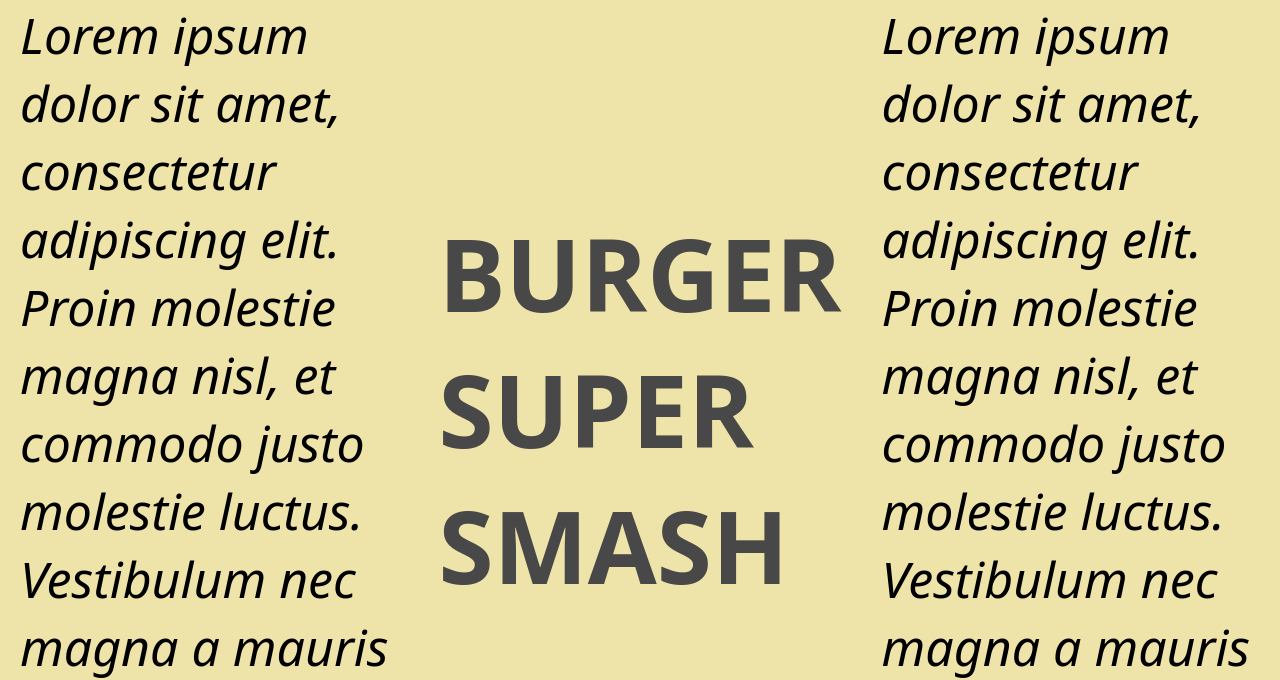
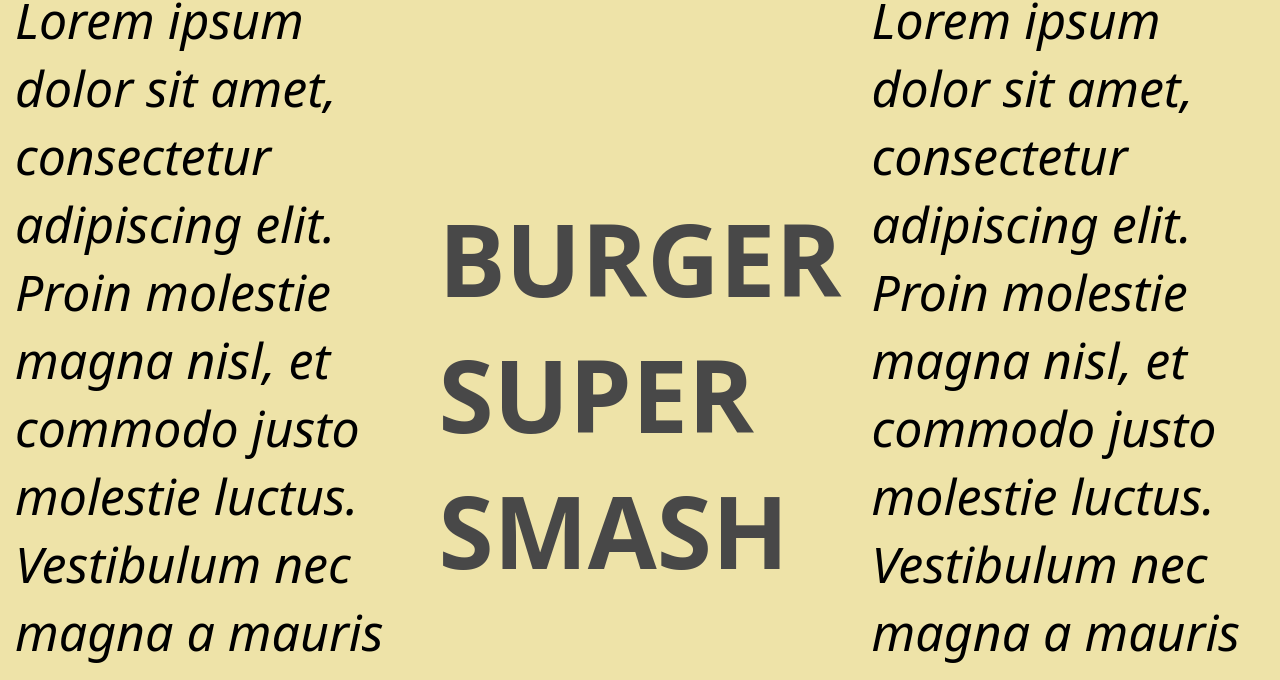
Before and after one commit to Fraxoo/projet-burger, a plain HTML site: page burger/index.html in a window 1280 px wide. Shown: the part 1867-2547 px from the top of the page. Drawn offline with Linux system fonts and the light colour scheme; a web font is replaced by a local one.

Commit message:
finalfinal

```diff
--- a/burger/style.css
+++ b/burger/style.css
@@ -103,12 +103,12 @@ p{
 .about-section h3{
     font-size: 100px;
     color: rgb(72, 72, 72);
-    padding: 20px;
+    padding: 5px 15px 5px 15px;
 }
 
 .about-section p{
     font-size: 50px;
     color: black;
     font-style: italic;
-    padding: 20px;
+    padding: 5px 15px 5px 15px;
 }
```
